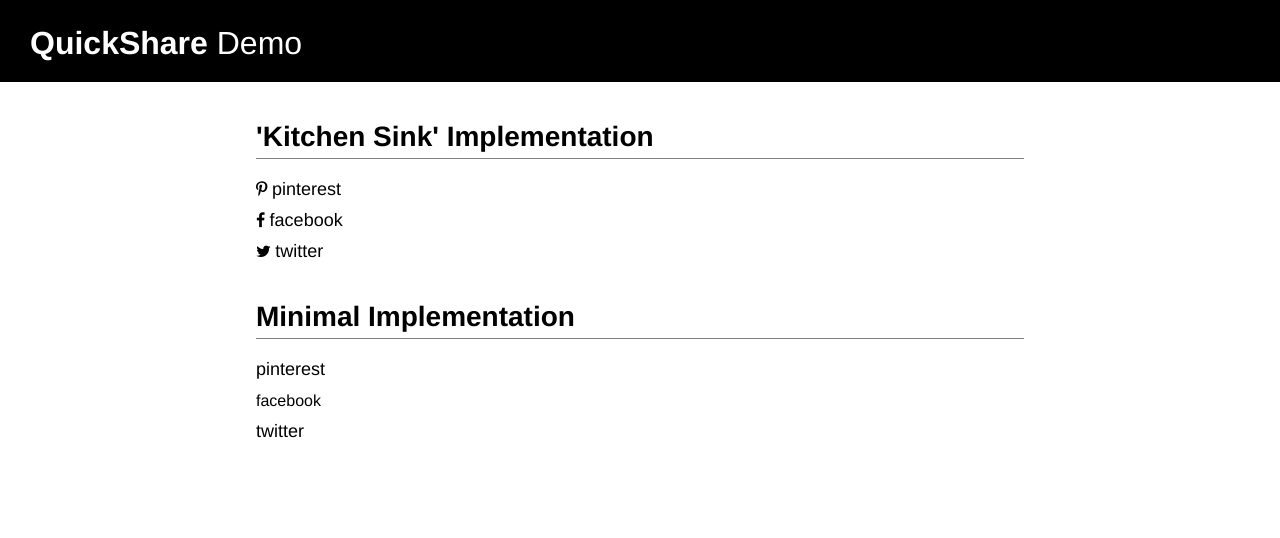
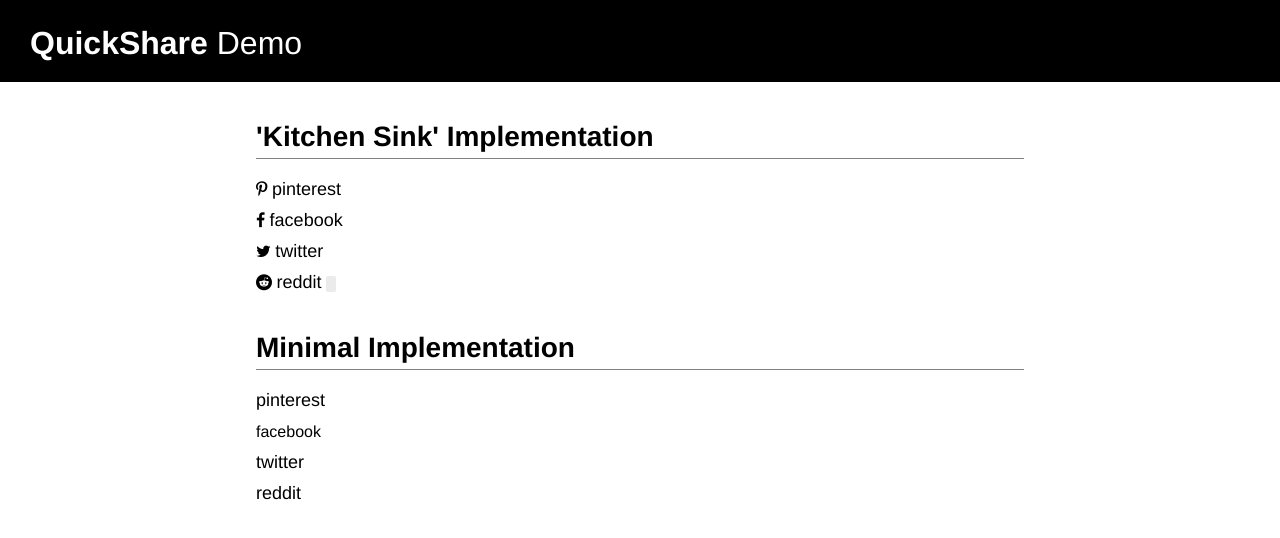
Before and after one commit to Upstatement/quickshare, a website: page example/qs_demo.html in a window 1280 px wide. Drawn offline with Linux system fonts and the light colour scheme; files that its build step writes are made by us from their sources; no server answers.

Commit message:
Reworked reddit service to work without jQuery. Removed facebook from list of services which outputs link share count.

```diff
--- a/example/qs_demo.html
+++ b/example/qs_demo.html
@@ -55,12 +55,12 @@
 						<p>twitter</p>
 					</a>
 				</div>
-				<!-- <div class="ks-link">
+				<div class="ks-link">
 					<a class='qs-link' data-qs-service='reddit' data-qs-url="http://www.google.com" data-qs-title="€ website" data-qs-count-selector=".reddit-share-count" target='_blank'>
 						<i class="qs-icon"></i>
 						<p>reddit</p><span class="reddit-share-count count"></span>
 					</a>
-				</div> -->
+				</div>
 			</div>
 	  </div>
 
@@ -102,11 +102,11 @@
 						<p>twitter</p>
 					</a>
 				</div>
-				<!-- <div class="min-link">
+				<div class="min-link">
 					<a class='qs-link' data-qs-service='reddit' data-qs-url="http://www.wired.com/2015/02/apple-watch-doesnt-anything-special-huge">
 						<p>reddit</p>
 					</a>
-				</div> -->
+				</div>
 			</div>
 		</div>
 
```
Also changed, not shown: README.md, dist/quickshare.js, dist/quickshare.min.js, src/build/services/reddit.js.
